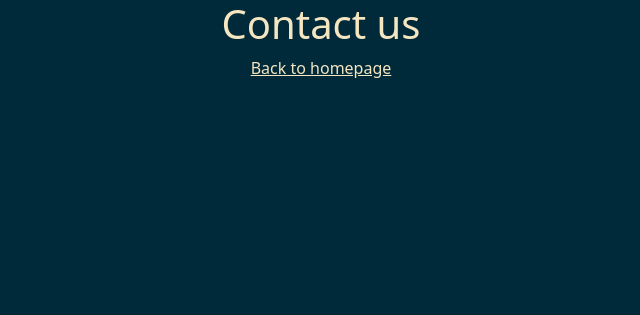
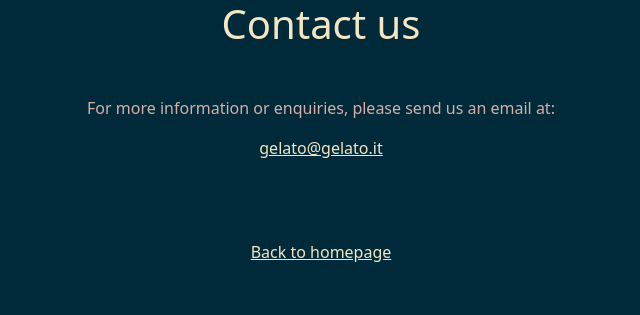
Before and after one commit to Deni-ux/multiple-pages-static-website, a plain HTML site: page contact.html in a window 1280 px wide. Shown: the whole page, without its empty margins (319-959 px from the left). Drawn offline with nearby package versions, Linux system fonts and the light colour scheme.

```diff
--- a/contact.html
+++ b/contact.html
@@ -14,7 +14,12 @@
     <link rel="stylesheet" href="/styles/styles.css" />
 </head>
 <body>
+    <div class="container-md">
    <h1>Contact us</h1>
-   <a href="/">Back to homepage</a>
+   <p class="mt-5 text-center">
+       For more information or enquiries, please send us an email at:
+       <a href="mailto:gelato@gelato.it" class="p-3">gelato@gelato.it</a>
+   </p>
+   <a href="/" class="p-5">Back to homepage</a></div>
 </body>
 </html>
```
Also changed, not shown: index.html (+4 -4 lines).
